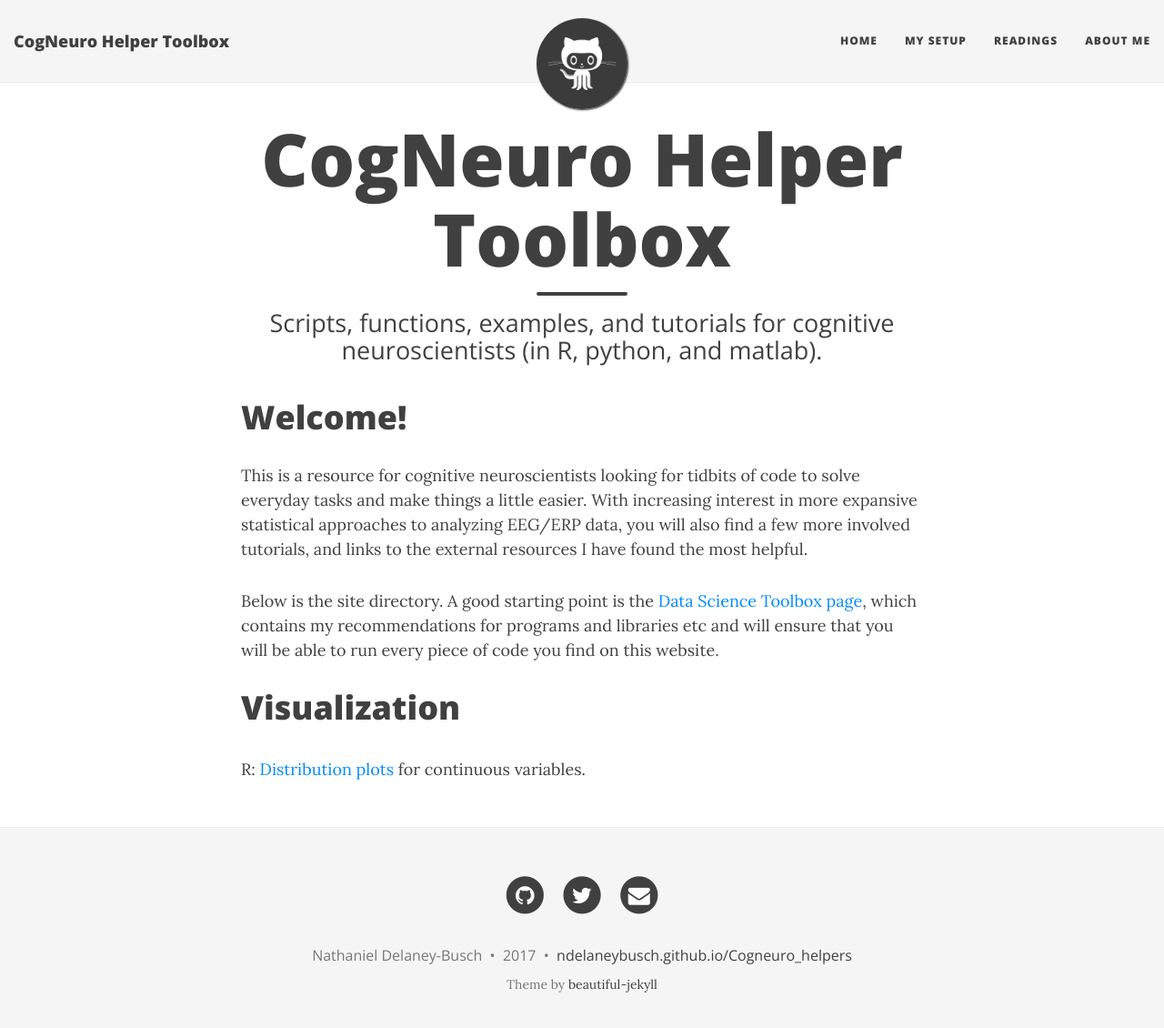
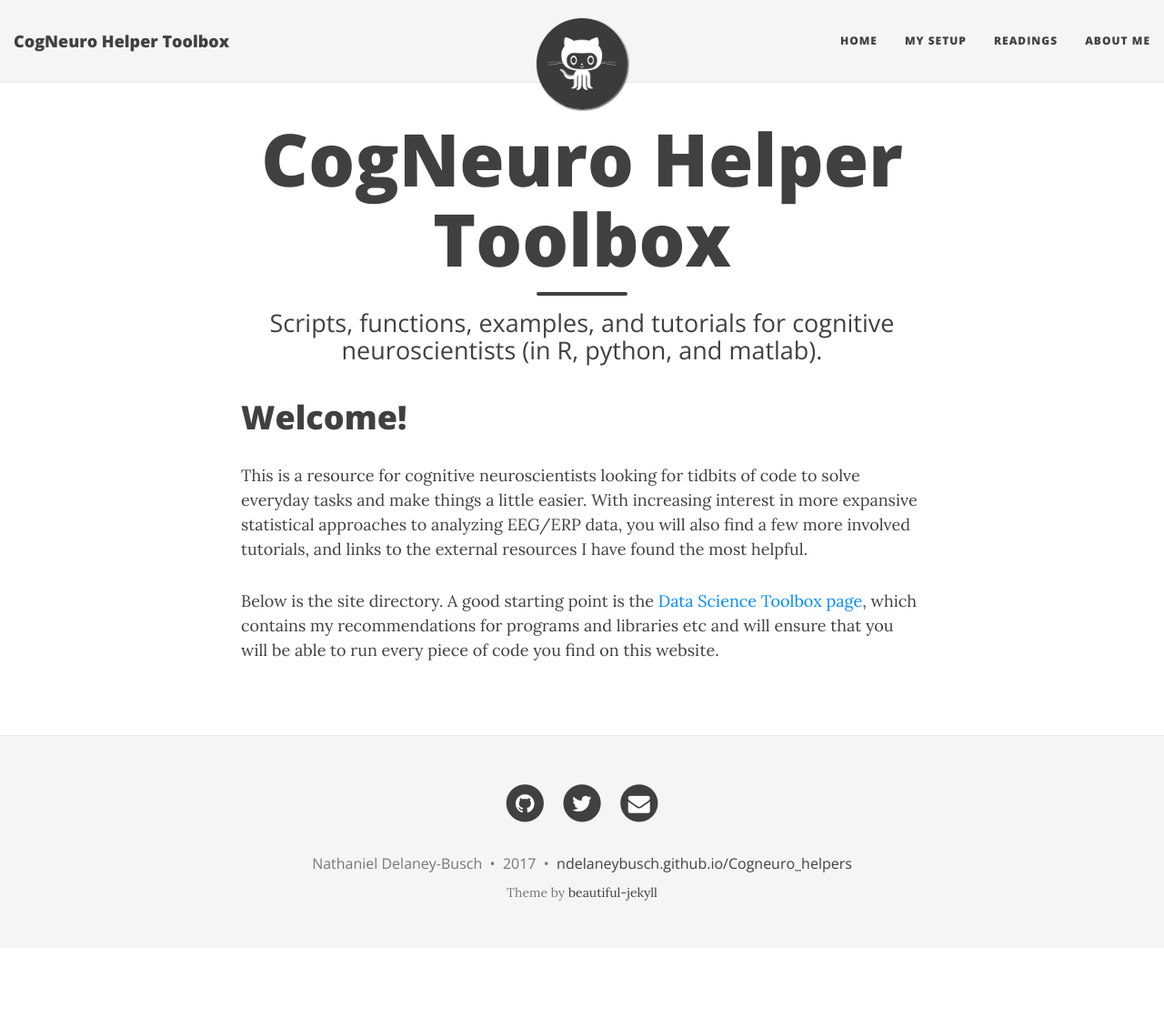
Before and after one commit to ndelaneybusch/Cogneuro_helpers, a Jekyll site: the page built from index.html, in a window 1280 px wide and 1143 px high. Shown: the top 1130 px of the window at 91% size. Built offline with Jekyll 4.4.1, drawn with Linux system fonts in a browser that asks for light colours; nearby versions of some CDN libraries; the list of posts is cut into pages by our own code.

Commit message:
Update index.html

```diff
--- a/index.html
+++ b/index.html
@@ -9,6 +9,3 @@ use-site-title: true
 
 <p>This is a resource for cognitive neuroscientists looking for tidbits of code to solve everyday tasks and make things a little easier. With increasing interest in more expansive statistical approaches to analyzing EEG/ERP data, you will also find a few more involved tutorials, and links to the external resources I have found the most helpful.</p>
 <p>Below is the site directory. A good starting point is the <a href="https://ndelaneybusch.github.io/Cogneuro_helpers/toolbox/">Data Science Toolbox page</a>, which contains my recommendations for programs and libraries etc and will ensure that you will be able to run every piece of code you find on this website.</p>
-
-<h1>Visualization</h1><br/>
-R: <a href="https://ndelaneybusch.github.io/Cogneuro_helpers/visualizations/vardist/">Distribution plots</a> for continuous variables.
```
